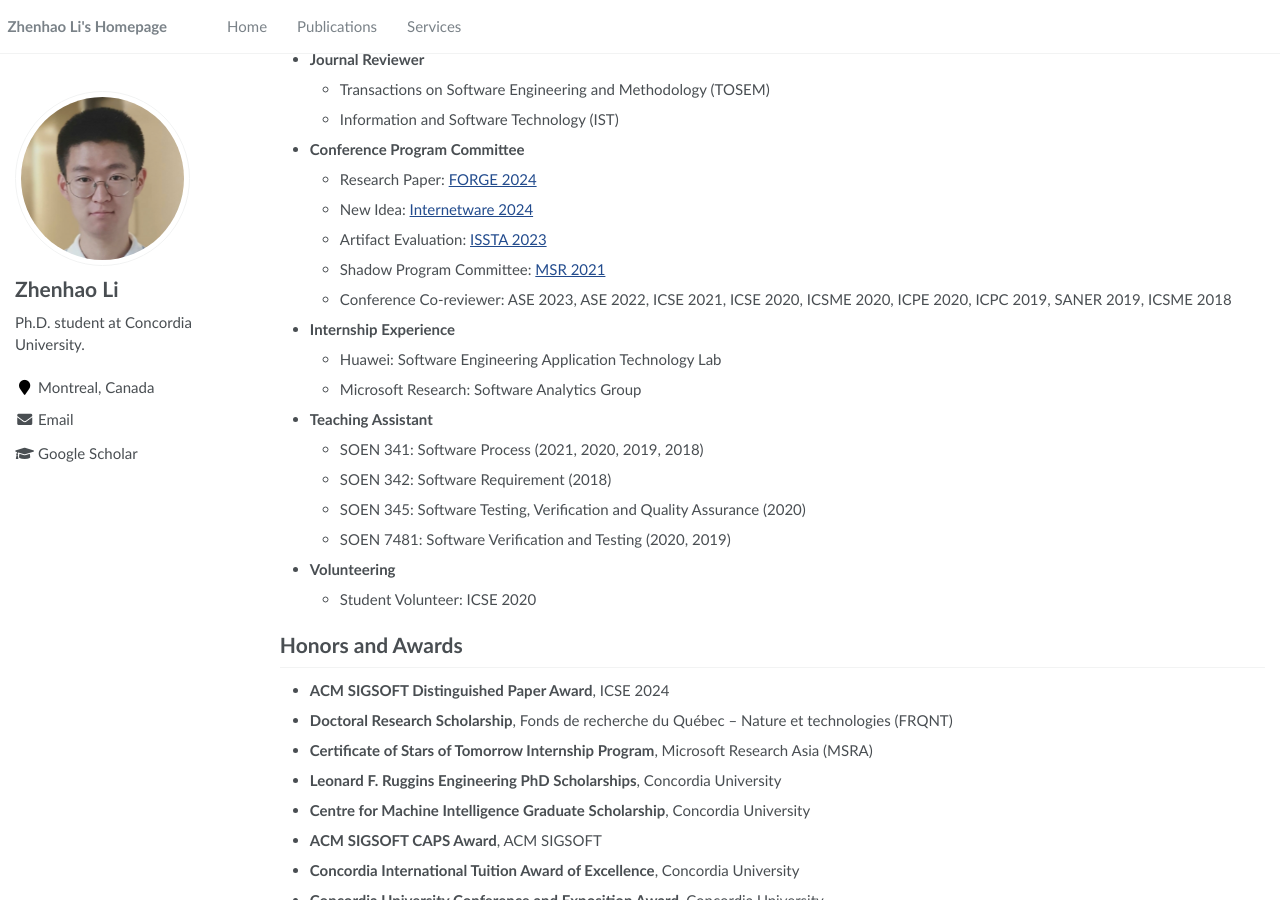
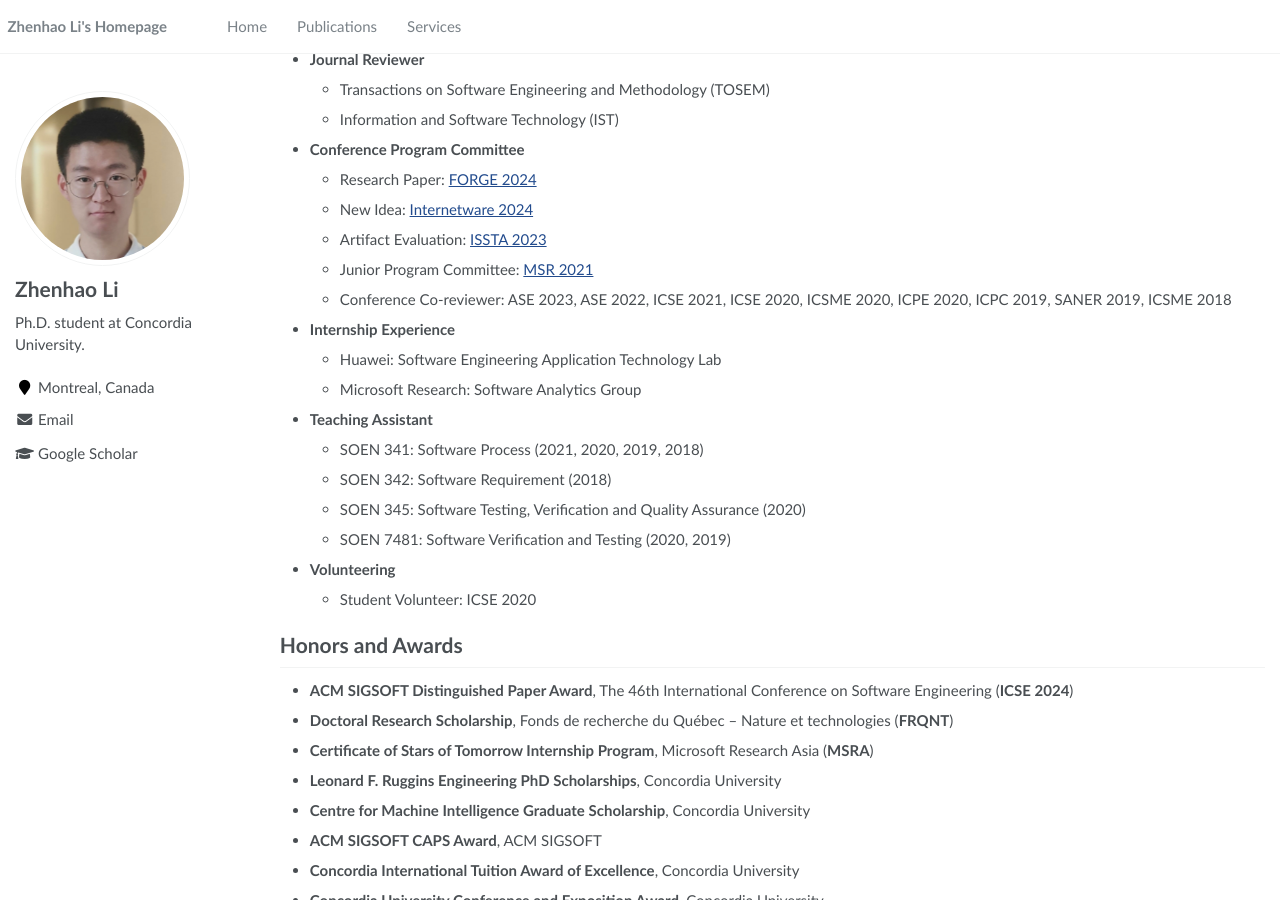
Before and after one commit to ginolzh/ginolzh.github.io, a Jekyll site: the page built from _pages/about.md, in a window 1280 px wide and 900 px high, scrolled down 1532 px. Built offline with Jekyll 4.4.1, drawn with Linux system fonts in a browser that asks for light colours.

Commit message:
Update about.md

```diff
--- a/_pages/about.md
+++ b/_pages/about.md
@@ -86,7 +86,7 @@ Services and Experience
   * Research Paper: [FORGE 2024](https://conf.researchr.org/track/forge-2024/forge-2024-papers)
   * New Idea: [Internetware 2024](https://conf.researchr.org/track/internetware-2024/internetware-2024-new-idea-track)
   * Artifact Evaluation: [ISSTA 2023](https://conf.researchr.org/track/issta-2023/issta-2023-artifact-evaluation)
-  * Shadow Program Committee: [MSR 2021](https://2021.msrconf.org/committee/msr-2021-shadow-pc-shadow-pc-committee)
+  * Junior Program Committee: [MSR 2021](https://2021.msrconf.org/committee/msr-2021-shadow-pc-shadow-pc-committee)
   * Conference Co-reviewer: ASE 2023, ASE 2022, ICSE 2021, ICSE 2020, ICSME 2020, ICPE 2020, ICPC 2019, SANER 2019, ICSME 2018
 * **Internship Experience**
   * Huawei: Software Engineering Application Technology Lab
@@ -102,9 +102,9 @@ Services and Experience
 
 Honors and Awards
 ======
-* **ACM SIGSOFT Distinguished Paper Award**, ICSE 2024
-* **Doctoral Research Scholarship**, Fonds de recherche du Québec – Nature et technologies (FRQNT)
-* **Certificate of Stars of Tomorrow Internship Program**, Microsoft Research Asia (MSRA)
+* **ACM SIGSOFT Distinguished Paper Award**, The 46th International Conference on Software Engineering (**ICSE 2024**)
+* **Doctoral Research Scholarship**, Fonds de recherche du Québec – Nature et technologies (**FRQNT**)
+* **Certificate of Stars of Tomorrow Internship Program**, Microsoft Research Asia (**MSRA**)
 * **Leonard F. Ruggins Engineering PhD Scholarships**, Concordia University
 * **Centre for Machine Intelligence Graduate Scholarship**, Concordia University
 * **ACM SIGSOFT CAPS Award**, ACM SIGSOFT
```
